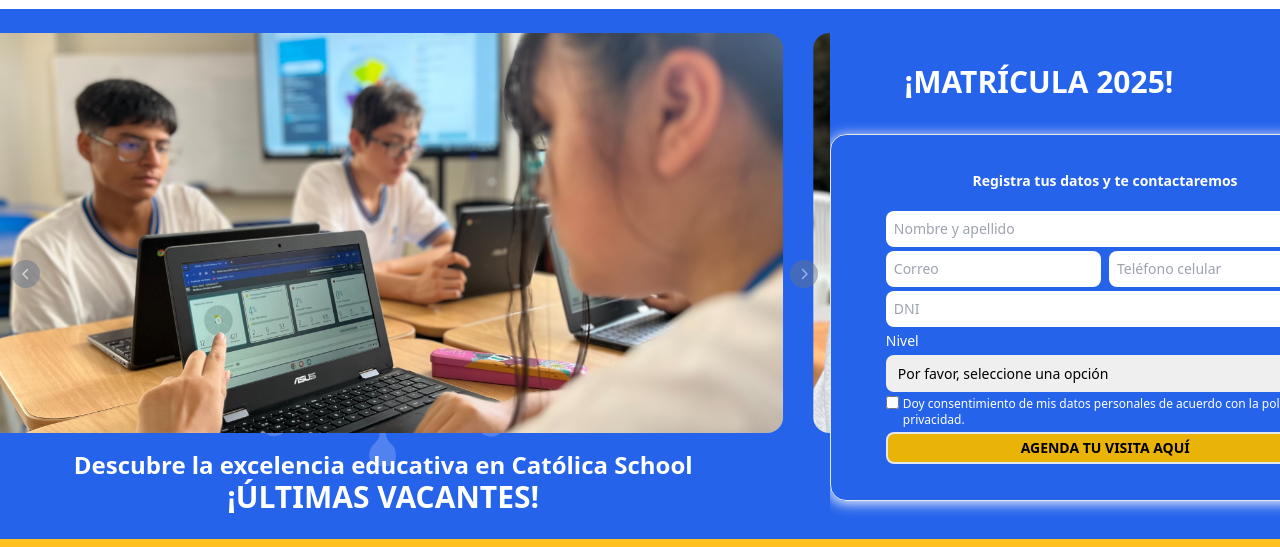
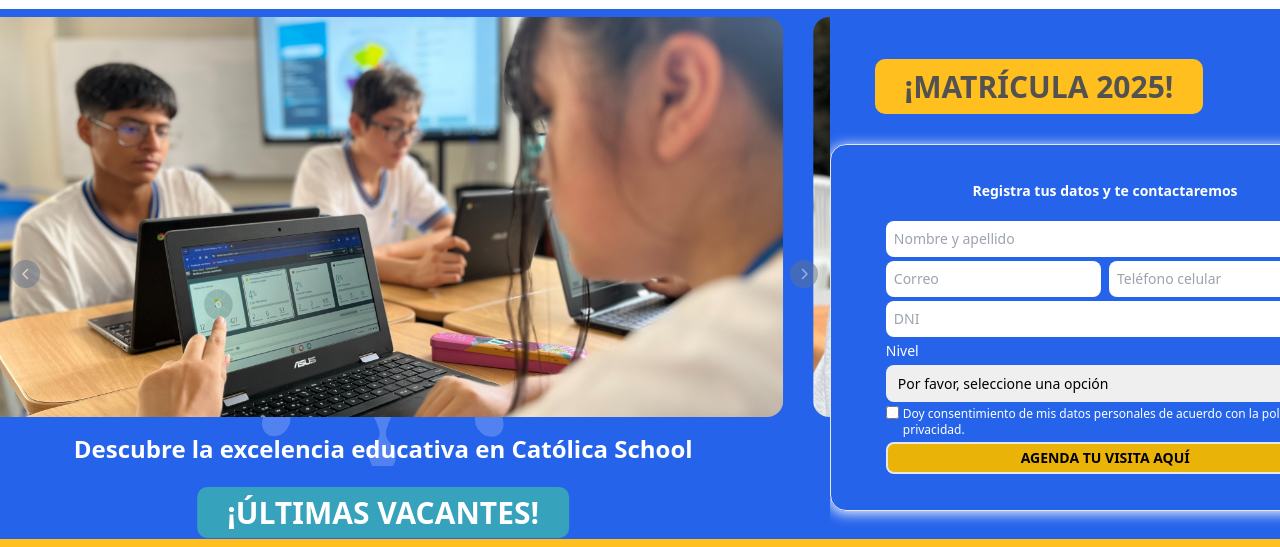
Before and after one commit to GonzaloDEV0210/copia_landing_catolica, a website: page index.html in a window 1280 px wide. Shown: the part 123-670 px from the top of the page. Drawn offline with nearby package versions, Linux system fonts and the light colour scheme.

Commit message:
texto de vacantes y matriuclas actualizados

```diff
--- a/index.html
+++ b/index.html
@@ -28,28 +28,28 @@
                         <img class="absolute inset-0 object-cover w-64 lg:w-96 h-64 lg:h-96 opacity-20 m-auto" src="/media/forma-02.svg" alt="fondo">
                         <div class="container_slide relative z-10 flex flex-col items-center justify-center h-full">
                             <img class="img_slide w-80 sm:w-550 md:w-680 lg:w-550 xl:w-680 2xl:w-750 mx-auto rounded-2xl" src="/media/slide1.jpeg">
-                            <p class="text-white w-4/5 sm:w-3/4 2xl:w-2/4 mx-auto font-sans font-bold text-center text-lg sm:text-xl xl:text-2xl leading-6 mt-4">Descubre la excelencia educativa en Católica School <br><span class="texto_vacantes">¡Últimas Vacantes!</span></p>
+                            <p class="text-white w-4/5 sm:w-3/4 2xl:w-2/4 mx-auto font-sans font-bold text-center text-lg sm:text-xl xl:text-2xl leading-6 mt-4">Descubre la excelencia educativa en Católica School <br><br><span class="texto_vacantes">¡Últimas Vacantes!</span></p>
                         </div>
                     </div>
                     <div class="swiper-slide relative bg-blue-600 h-72 flex flex-col items-center justify-center">
                         <img class="absolute inset-0 object-cover w-64 lg:w-96 h-64 lg:h-96 opacity-20 m-auto" src="/media/forma-02.svg" alt="fondo">
                         <div class="container_slide relative z-10 flex flex-col items-center justify-center h-full">
                             <img class="img_slide w-80 sm:w-550 md:w-680 lg:w-550 xl:w-680 2xl:w-750 mx-auto rounded-2xl" src="/media/slide5.jpeg">
-                            <p class="text-white w-4/5 sm:w-3/4 2xl:w-2/4 mx-auto font-sans font-bold text-center text-lg sm:text-xl xl:text-2xl leading-6 mt-4">Descubre la excelencia educativa en Católica School <br><span class="texto_vacantes">¡Últimas Vacantes!</span></p>
+                            <p class="text-white w-4/5 sm:w-3/4 2xl:w-2/4 mx-auto font-sans font-bold text-center text-lg sm:text-xl xl:text-2xl leading-6 mt-4">Descubre la excelencia educativa en Católica School <br><br><span class="texto_vacantes">¡Últimas Vacantes!</span></p>
                         </div>
                     </div>
                     <div class="swiper-slide relative bg-sky-500 lg:bg-blue-600 h-72 flex flex-col items-center justify-center">
                         <img class="absolute inset-0 object-cover w-64 lg:w-96 h-64 lg:h-96 opacity-20 m-auto" src="/media/forma-02.svg" alt="fondo">
                         <div class="container_slide relative z-10 flex flex-col items-center justify-center h-full">
                             <img class="img_slide w-80 sm:w-550 md:w-680 lg:w-550 xl:w-680 2xl:w-750 mx-auto rounded-2xl" src="/media/slide3.jpeg">
-                            <p class="text-white w-4/5 sm:w-3/4 2xl:w-2/4 mx-auto font-sans font-bold text-center text-lg sm:text-xl xl:text-2xl leading-6 mt-4">Descubre la excelencia educativa en Católica School <br><span class="texto_vacantes">¡Últimas Vacantes!</span></p>
+                            <p class="text-white w-4/5 sm:w-3/4 2xl:w-2/4 mx-auto font-sans font-bold text-center text-lg sm:text-xl xl:text-2xl leading-6 mt-4">Descubre la excelencia educativa en Católica School <br><br><span class="texto_vacantes">¡Últimas Vacantes!</span></p>
                         </div>
                     </div>
                     <div class="swiper-slide relative bg-orange-600 lg:bg-blue-600 h-72 flex flex-col items-center justify-center">
                         <img class="absolute inset-0 object-cover w-64 lg:w-96 h-64 lg:h-96 opacity-20 m-auto" src="/media/forma-02.svg" alt="fondo">
                         <div class="container_slide relative z-10 flex flex-col items-center justify-center h-full">
                             <img class="img_slide w-80 sm:w-550 md:w-680 lg:w-550 xl:w-680 2xl:w-750 mx-auto rounded-2xl" src="/media/slide4.jpeg">
-                            <p class="text-white w-4/5 sm:w-3/4 2xl:w-2/4 mx-auto font-sans font-bold text-center text-lg sm:text-xl xl:text-2xl leading-6 mt-4">Descubre la excelencia educativa en Católica School <br><span class="texto_vacantes">¡Últimas Vacantes!</span></p>
+                            <p class="text-white w-4/5 sm:w-3/4 2xl:w-2/4 mx-auto font-sans font-bold text-center text-lg sm:text-xl xl:text-2xl leading-6 mt-4">Descubre la excelencia educativa en Católica School <br><br><span class="texto_vacantes">¡Últimas Vacantes!</span></p>
                         </div>
                     </div>
                 </div>
--- a/styles/sliders.css
+++ b/styles/sliders.css
@@ -42,6 +42,10 @@ html {
     font-size: 30px;
     text-transform: uppercase;
     font-weight: bold;
+    background-color: #36A2BC;
+    padding: 5px 30px;
+    border-radius: 10px;
+
 }
 
 .formulario_container {
@@ -53,6 +57,8 @@ html {
 
 .texto_matricula {
     margin-top: 50px;
+    background-color: rgb(255 191 31);
+    color: #525252;
 }
 
 #contactForm {
```
